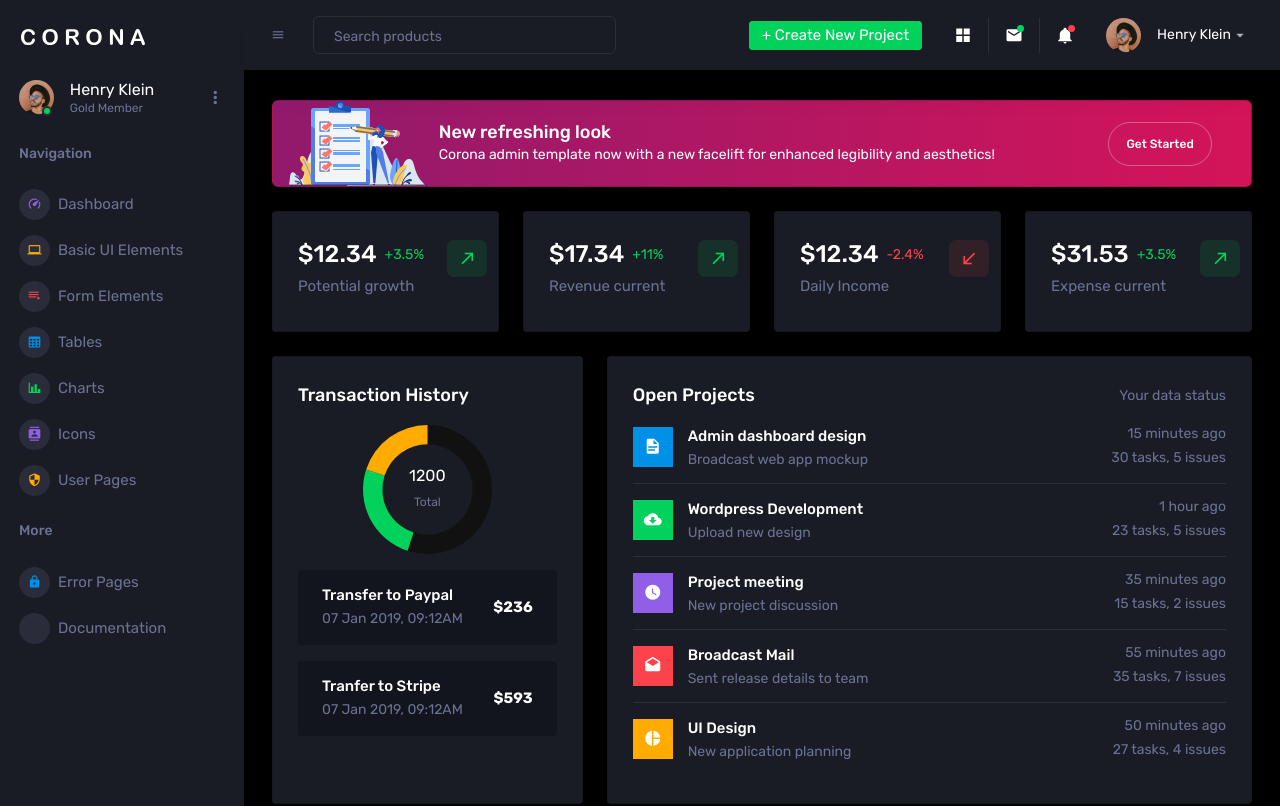
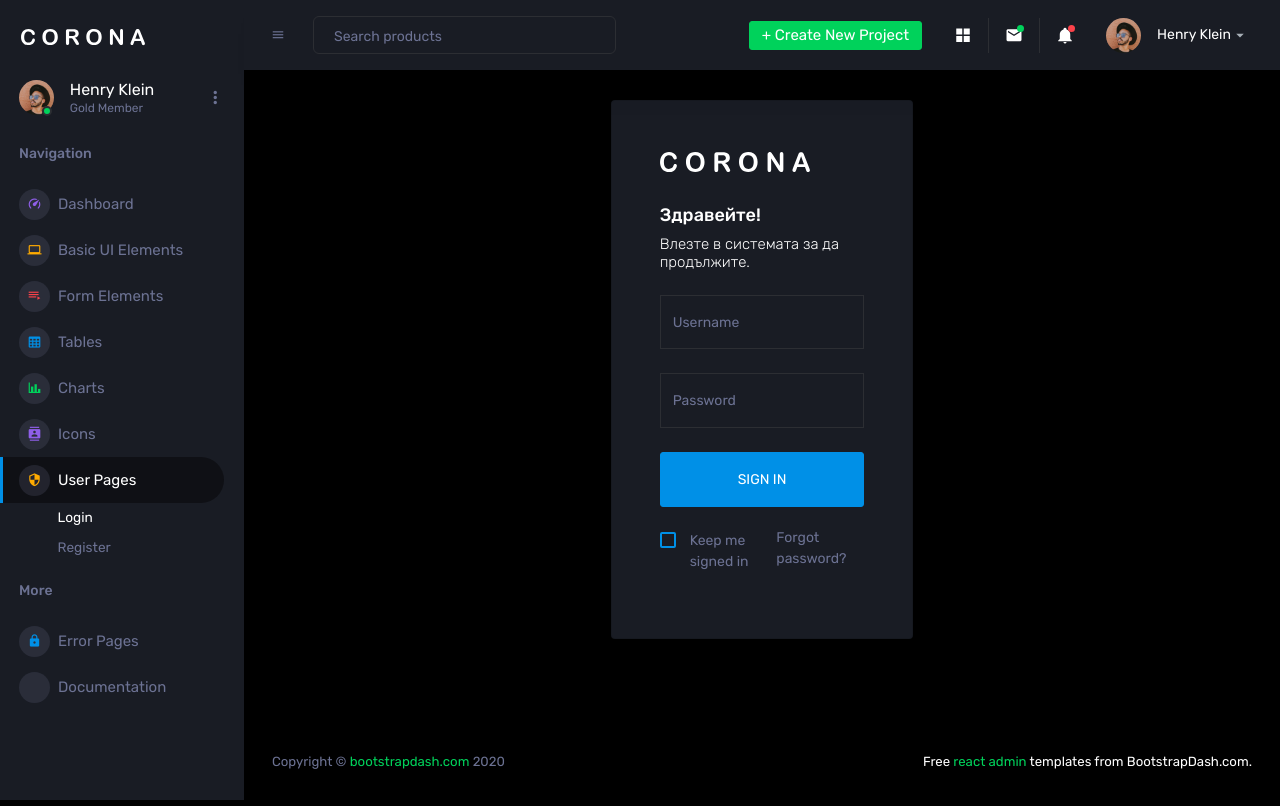
Before and after one commit to mejerr/grade-center, a React (Create React App) app in the folder client/: page /user/login in a window 1280 px wide. Before the commit this address led to /. Shown: the top 806 px of the page. Built offline with nearby package versions, Linux system fonts and the light colour scheme.

Commit message:
Register and Login pages added

```diff
--- a/client/src/App.css
+++ b/client/src/App.css
@@ -1,4 +1,5 @@
 .app-container {
   display: flex;
   position: relative;
+  height: 100%;
 }
--- a/client/src/App.js
+++ b/client/src/App.js
@@ -7,21 +7,27 @@ import Sidebar from './theme-app/shared/Sidebar';
 import Navbar from './theme-app/shared/Navbar';
 import Routes from './routes';
 
-const App = () => {
+const App = (props) => {
+  const { isAuthenticated } = props;
+
   return (
-    <div className="container-scroller">
-      <Sidebar/>
+    <div className="container-scroller app-container">
+      {isAuthenticated && <Sidebar/>}
       <div className="container-fluid page-body-wrapper">
-        <Navbar/>
+        {isAuthenticated && <Navbar/>}
         <div className="main-panel">
           <div className="content-wrapper">
             <Routes />
           </div>
-          <Footer/>
+          {isAuthenticated && <Footer/>}
         </div>
       </div>
     </div>
   );
 };
 
+App.defaultProps = {
+  isAuthenticated: true
+};
+
 export default App;
--- /dev/null
+++ b/client/src/components/auth/Login.js
@@ -0,0 +1,54 @@
+import React, { useCallback, useRef } from 'react';
+import { Form } from 'react-bootstrap';
+
+const Login = () => {
+  const emailNode = useRef();
+  const passwordNode = useRef();
+
+  const onLoginClick = useCallback(() => {
+    if (emailNode.current && passwordNode.current) {
+      // send request with email and password -> emailNode/password.current.value
+    }
+  }, []);
+
+  return (
+    <div>
+      <div className="d-flex align-items-center auth px-0">
+        <div className="row w-100 mx-0">
+          <div className="col-lg-4 mx-auto">
+            <div className="card text-left py-5 px-4 px-sm-5">
+              <div className="brand-logo">
+                <img src={require('../../assets/images/logo.svg')} alt="logo" />
+              </div>
+              <h4>Здравейте!</h4>
+              <h6 className="font-weight-light">Влезте в системата за да продължите.</h6>
+              <Form className="pt-3">
+                <Form.Group className="d-flex search-field">
+                  <Form.Control ref={emailNode} type="email" placeholder="Username" size="lg" className="h-auto" />
+                </Form.Group>
+                <Form.Group className="d-flex search-field">
+                  <Form.Control ref={passwordNode} type="password" placeholder="Password" size="lg" className="h-auto" />
+                </Form.Group>
+                <div className="mt-3">
+                  <div className="btn btn-block btn-primary btn-lg font-weight-medium auth-form-btn" onClick={onLoginClick}>SIGN IN</div>
+                </div>
+                <div className="my-2 d-flex justify-content-between align-items-center">
+                  <div className="form-check">
+                    <label className="form-check-label text-muted">
+                      <input type="checkbox" className="form-check-input"/>
+                      <i className="input-helper"></i>
+                        Keep me signed in
+                    </label>
+                  </div>
+                  <a href="!#" onClick={event => event.preventDefault()} className="auth-link text-muted">Forgot password?</a>
+                </div>
+              </Form>
+            </div>
+          </div>
+        </div>
+      </div>
+    </div>
+  );
+};
+
+export default Login;
--- /dev/null
+++ b/client/src/components/auth/Register.js
@@ -0,0 +1,61 @@
+import React, { useCallback, useRef } from 'react';
+
+const Register = () =>  {
+  const emailNode = useRef();
+  const passwordNode = useRef();
+
+  const onRegisterClick = useCallback(() => {
+    if (emailNode.current && passwordNode.current) {
+      // send request with email and password and other values if needed-> emailNode/password.current.value
+    }
+  }, []);
+
+  return (
+    <div>
+      <div className="d-flex align-items-center auth px-0 h-100">
+        <div className="row w-100 mx-0">
+          <div className="col-lg-4 mx-auto">
+            <div className="card text-left py-5 px-4 px-sm-5">
+              <div className="brand-logo">
+                <img src={require('../../assets/images/logo.svg')} alt="logo" />
+              </div>
+              <h4>Регистриране на потребител</h4>
+              <form className="pt-3">
+                <div className="form-group">
+                  <input ref={emailNode} type="email" className="form-control form-control-lg" id="exampleInputEmail1" placeholder="Email" />
+                </div>
+                <div className="form-group">
+                  <select className="form-control form-control-lg" id="exampleFormControlSelect2">
+                    <option>Country</option>
+                    <option>United States of America</option>
+                    <option>United Kingdom</option>
+                    <option>India</option>
+                    <option>Germany</option>
+                    <option>Argentina</option>
+                  </select>
+                </div>
+                <div className="form-group">
+                  <input ref={passwordNode} type="password" className="form-control form-control-lg" id="exampleInputPassword1" placeholder="Password" />
+                </div>
+                <div className="mb-4">
+                  <div className="form-check">
+                    <label className="form-check-label text-muted">
+                      <input type="checkbox" className="form-check-input" />
+                      <i className="input-helper"></i>
+                      {'I agree to all Terms & Conditions'}
+                    </label>
+                  </div>
+                </div>
+                <div className="mt-3">
+                  <div className="btn btn-block btn-primary btn-lg font-weight-medium auth-form-btn" onClick={onRegisterClick}>SIGN UP</div>
+                </div>
+              </form>
+            </div>
+          </div>
+        </div>
+      </div>
+    </div>
+  );
+};
+
+export default Register;
--- a/client/src/index.css
+++ b/client/src/index.css
@@ -1,5 +1,6 @@
-body {
+html, body {
   margin: 0;
+  height: 100%;
   font-family: -apple-system, BlinkMacSystemFont, 'Segoe UI', 'Roboto', 'Oxygen',
     'Ubuntu', 'Cantarell', 'Fira Sans', 'Droid Sans', 'Helvetica Neue',
     sans-serif;
@@ -7,6 +8,10 @@ body {
   -moz-osx-font-smoothing: grayscale;
 }
 
+#root {
+  height: 100%;
+}
+
 code {
   font-family: source-code-pro, Menlo, Monaco, Consolas, 'Courier New',
     monospace;
--- a/client/src/routes.js
+++ b/client/src/routes.js
@@ -1,9 +1,12 @@
 import React, { lazy, Suspense, useEffect } from 'react';
 import { Route, Switch, Redirect, useHistory } from 'react-router-dom';
+import Spinner from './theme-app/shared/Spinner';
 import './theme-app/App.scss';
 import './App.css';
 
-import Spinner from './theme-app/shared/Spinner';
+
+const Login = lazy(() => import('./components/auth/Login'));
+const Register = lazy(() => import('./components/auth/Register'));
 
 const Dashboard = lazy(() => import('./theme-app/dashboard/Dashboard'));
 const Buttons = lazy(() => import('./theme-app/basic-ui/Buttons'));
@@ -15,8 +18,7 @@ const Mdi = lazy(() => import('./theme-app/icons/Mdi'));
 const ChartJs = lazy(() => import('./theme-app/charts/ChartJs'));
 const Error404 = lazy(() => import('./theme-app/error-pages/Error404'));
 const Error500 = lazy(() => import('./theme-app/error-pages/Error500'));
-const Login = lazy(() => import('./theme-app/user-pages/Login'));
-const Register = lazy(() => import('./theme-app/user-pages/Register'));
+
 
 const Routes = (props) => {
   const { isAuthenticated } = props;
@@ -34,28 +36,29 @@ const Routes = (props) => {
 
   let routes = (
     <Switch>
-      <Route path="/dashboard" component={Dashboard}/>
-      <Route path="/basic-ui/buttons" component={Buttons}/>
-      <Route path="/basic-ui/dropdowns" component={Dropdowns}/>
-      <Route path="/basic-ui/typography" component={Typography}/>
-      <Route path="/form-Elements/basic-elements" component={BasicElements}/>
-      <Route path="/tables/basic-table" component={BasicTable}/>
-      <Route path="/icons/mdi" component={Mdi}/>
-      <Route path="/charts/chart-js" component={ChartJs}/>
-      <Route path="/user-pages/login-1" component={Login}/>
-      <Route path="/user-pages/register-1" component={Register}/>
-      <Route path="/error-pages/error-404" component={Error404}/>
-      <Route path="/error-pages/error-500" component={Error500}/>
-      <Route path="/" exact component={Dashboard}/>
-      <Redirect to="/" />
+      <Route path="/user/login" component={Login}/>
+      <Route path="/" exact component={Login}/>
+      <Redirect to="/user/login" />
     </Switch>
   );
 
   if (isAuthenticated) {
     routes = (
       <Switch>
-        <Route path="/dashboard" component={Dashboard} />
-        <Redirect to="/" />
+        <Route path="/dashboard" component={Dashboard}/>
+        <Route path="/basic-ui/buttons" component={Buttons}/>
+        <Route path="/basic-ui/dropdowns" component={Dropdowns}/>
+        <Route path="/basic-ui/typography" component={Typography}/>
+        <Route path="/form-Elements/basic-elements" component={BasicElements}/>
+        <Route path="/tables/basic-table" component={BasicTable}/>
+        <Route path="/icons/mdi" component={Mdi}/>
+        <Route path="/charts/chart-js" component={ChartJs}/>
+        <Route path="/user/login" component={Login}/>
+        <Route path="/user/register" component={Register}/>
+        <Route path="/error-pages/error-404" component={Error404}/>
+        <Route path="/error-pages/error-500" component={Error500}/>
+        <Route path="/" exact component={Dashboard}/>
+        <Redirect to="/dashboard" />
       </Switch>
     );
   }
@@ -68,7 +71,7 @@ const Routes = (props) => {
 };
 
 Routes.defaultProps = {
-  isAuthenticated: false
+  isAuthenticated: true
 };
 
 export default Routes;
--- a/client/src/theme-app/shared/Sidebar.js
+++ b/client/src/theme-app/shared/Sidebar.js
@@ -41,7 +41,7 @@ class Sidebar extends Component {
       { path:'/tables', state: 'tablesMenuOpen' },
       { path:'/icons', state: 'iconsMenuOpen' },
       { path:'/charts', state: 'chartsMenuOpen' },
-      { path:'/user-pages', state: 'userPagesMenuOpen' },
+      { path:'/user', state: 'userPagesMenuOpen' },
       { path:'/error-pages', state: 'errorPagesMenuOpen' },
     ];
 
@@ -205,7 +205,7 @@ class Sidebar extends Component {
               </div>
             </Collapse>
           </li>
-          <li className={ this.isPathActive('/user-pages') ? 'nav-item menu-items active' : 'nav-item menu-items' }>
+          <li className={ this.isPathActive('/user') ? 'nav-item menu-items active' : 'nav-item menu-items' }>
             <div className={ this.state?.userPagesMenuOpen ? 'nav-link menu-expanded' : 'nav-link' } onClick={ () => this.toggleMenuState('userPagesMenuOpen') } data-toggle="collapse">
               <span className="menu-icon">
                 <i className="mdi mdi-security"></i>
@@ -216,8 +216,8 @@ class Sidebar extends Component {
             <Collapse in={ this.state?.userPagesMenuOpen }>
               <div>
                 <ul className="nav flex-column sub-menu">
-                  <li className="nav-item"> <Link className={ this.isPathActive('/user-pages/login-1') ? 'nav-link active' : 'nav-link' } to="/user-pages/login-1"><Trans>Login</Trans></Link></li>
-                  <li className="nav-item"> <Link className={ this.isPathActive('/user-pages/register-1') ? 'nav-link active' : 'nav-link' } to="/user-pages/register-1"><Trans>Register</Trans></Link></li>
+                  <li className="nav-item"> <Link className={ this.isPathActive('/user/login') ? 'nav-link active' : 'nav-link' } to="/user/login"><Trans>Login</Trans></Link></li>
+                  <li className="nav-item"> <Link className={ this.isPathActive('/user/register') ? 'nav-link active' : 'nav-link' } to="/user/register"><Trans>Register</Trans></Link></li>
                 </ul>
               </div>
             </Collapse>
```
